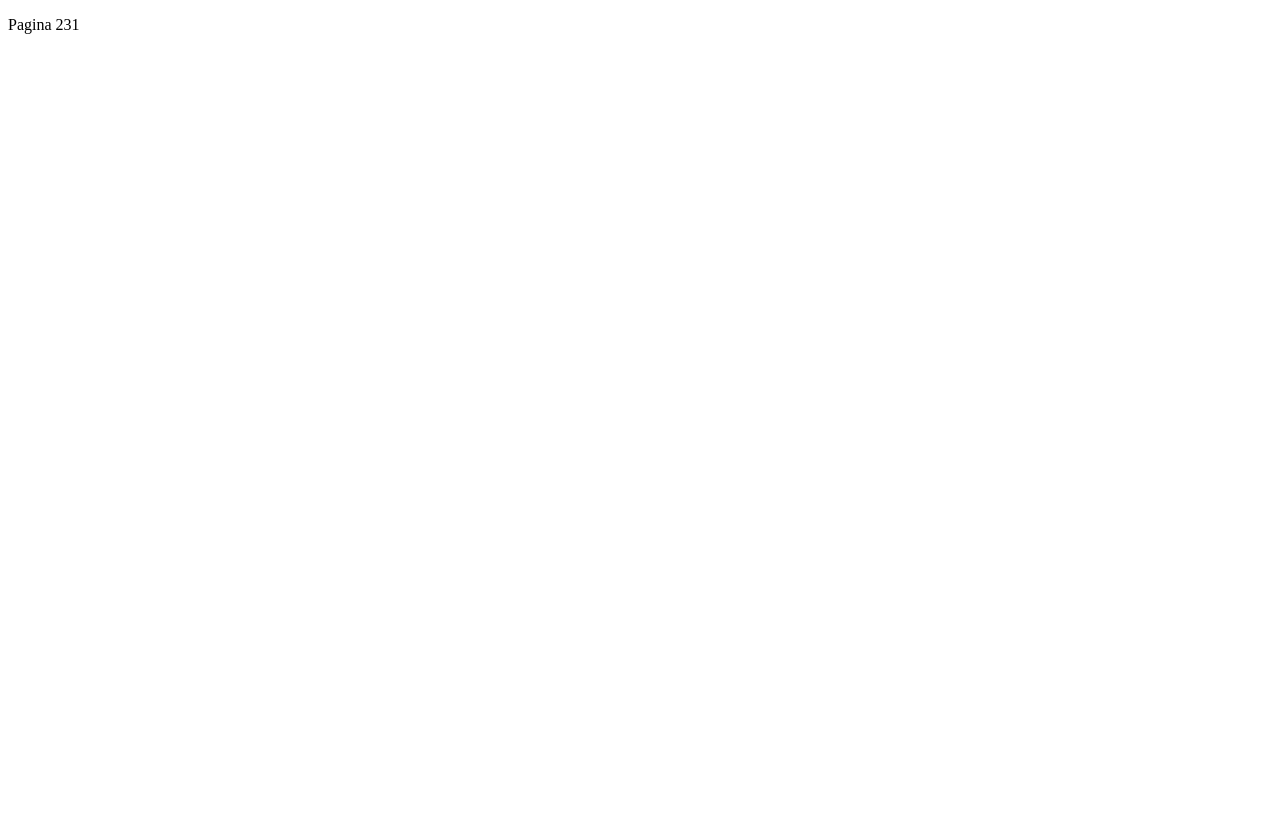
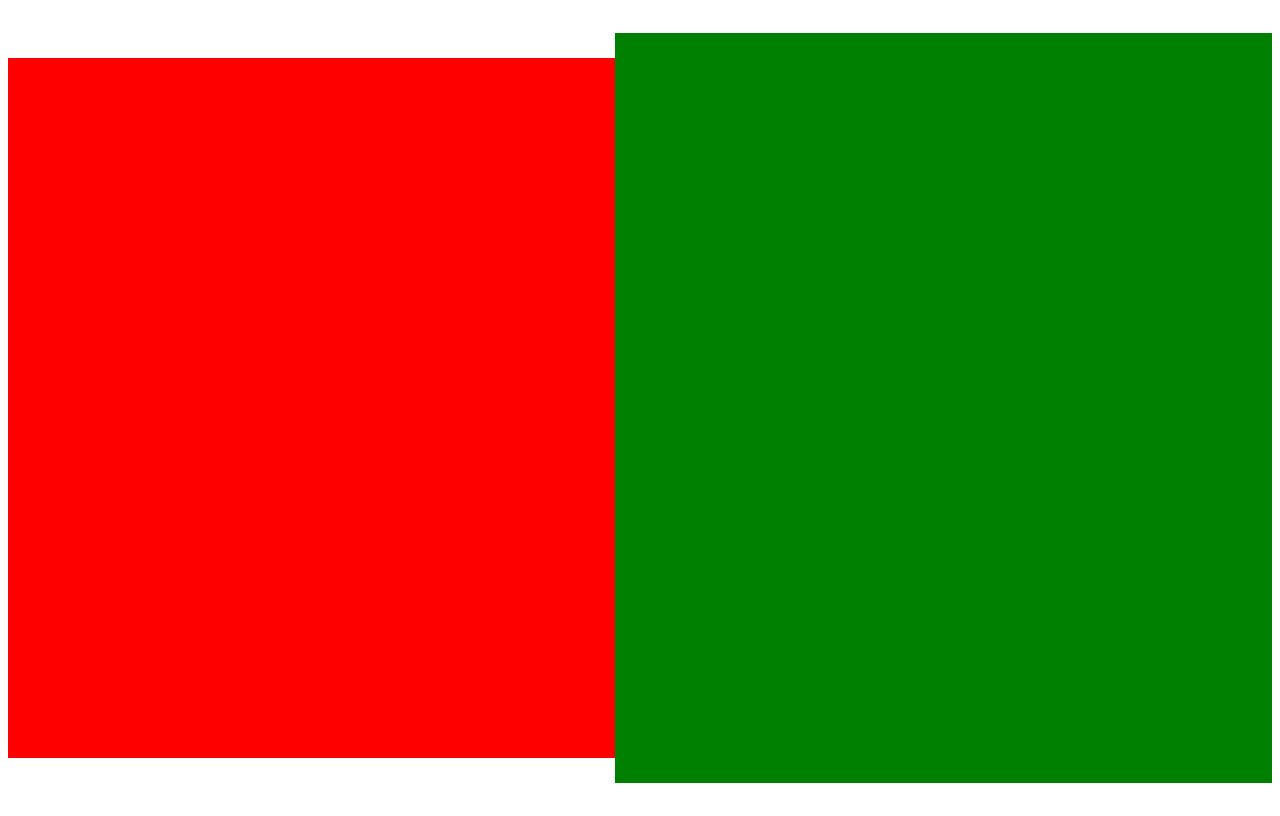
Before and after one commit to Gustavo-Henrique-glitch/programacaowebemobile, a Next.js app in the folder atividade-01/: page /Atividade_231 in a window 1280 px wide. Built offline with nearby package versions, Linux system fonts and the light colour scheme.

Commit message:
resoluçãod da questão da pagina 231

```diff
--- a/atividade-01/app/Atividade_231/page.js
+++ b/atividade-01/app/Atividade_231/page.js
@@ -1,3 +1,10 @@
+import styles from "./page.module.css"
+
 export default function At231(){
-    return <p> Pagina 231</p>;
+    return (
+        <main className={styles.pagina}>
+            <div className={styles.blocovermelho}></div>
+            <div className={styles.blocoverde}></div>
+        </main>
+    );
 }
--- /dev/null
+++ b/atividade-01/app/Atividade_231/page.module.css
@@ -0,0 +1,24 @@
+.pagina{
+    min-height: 100vh;
+    display: flex;
+    justify-content: center;
+    align-items: center;
+}
+
+
+
+
+.blocovermelho{
+    background-color: red;
+    width: 700px;
+    height: 700px;
+    padding: 0px;
+}
+
+.blocoverde{
+    background-color: green;
+    width: 700px;
+    height: 700px;
+    padding: 25px;
+
+}
```
